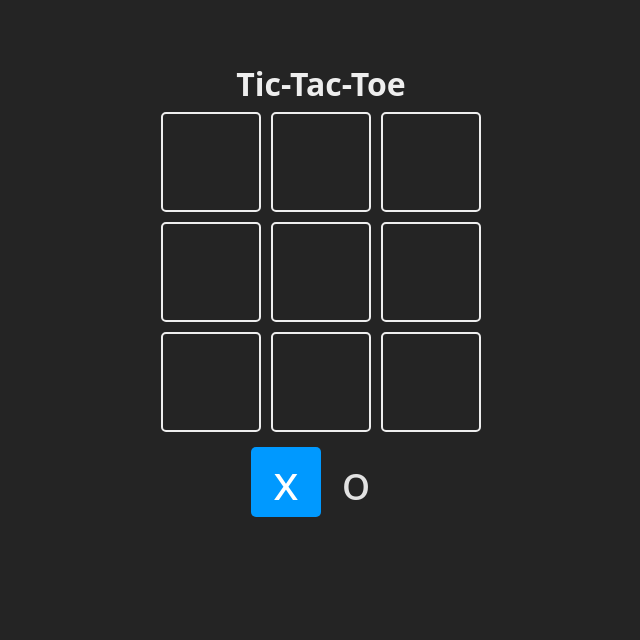
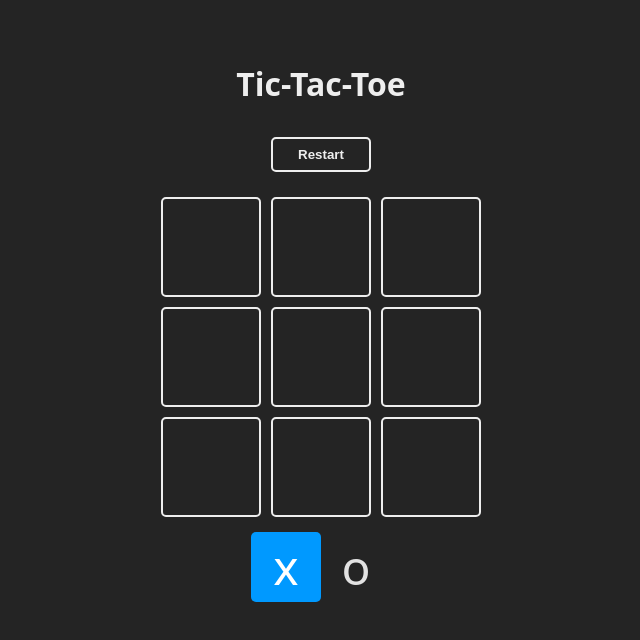
Before and after one commit to felipe16484/react-learning, a React (Vite) app in the folder curso-midudev/jsx_usage/02-triqui/: page / in a window 1280 px wide. Shown: the top 640 px of the page, without its empty margins (319-959 px from the left). Built offline with nearby package versions, Linux system fonts and the light colour scheme.

Commit message:
Aply winner modal/Restart button

```diff
--- a/curso-midudev/jsx_usage/02-triqui/src/App.jsx
+++ b/curso-midudev/jsx_usage/02-triqui/src/App.jsx
@@ -73,14 +73,20 @@ function App() {
     const newWinner = checkWinner(newBoard)
     if (newWinner){
       setWinner(newWinner)
-      alert(`El ganador es ${newWinner}`)
     }
+  }
+
+  const resetGame = () => {
+    setBoard(Array(9).fill(null))
+    setTurn(TURNS.X)
+    setWinner(null)
   }
 
   return (
 
     <main className='board'>
       <h1>Tic-Tac-Toe</h1>
+      <button onClick={resetGame}>Restart</button>
       <section className='game'>
         {
           board.map((_,index)=>{
@@ -99,12 +105,38 @@ function App() {
 
       <section className='turn'>
         <Square isSelected={turn === TURNS.X}>
-          {TURNS.X}
+          <span className='turn-text'>
+            {TURNS.X}
+          </span>
         </Square>
         <Square isSelected={turn === TURNS.O}>
-          {TURNS.O}
+          <span className='turn-text'>
+            {TURNS.O}
+          </span>
         </Square>
       </section>
+
+      {
+        winner !== null && (
+          <section className='winner'>
+            <div className="text">
+              <h2>
+                {
+                  winner === false
+                  ? 'Empate'
+                  : 'Ganó'
+                }
+              </h2>
+              <header className='win'>
+                {winner && <Square>{winner}</Square>}
+              </header>
+              <footer>
+                <button onClick={resetGame}>Empezar de nuevo</button>
+              </footer>
+            </div>
+          </section>
+        )
+      }
     </main>
   )
 }
```
